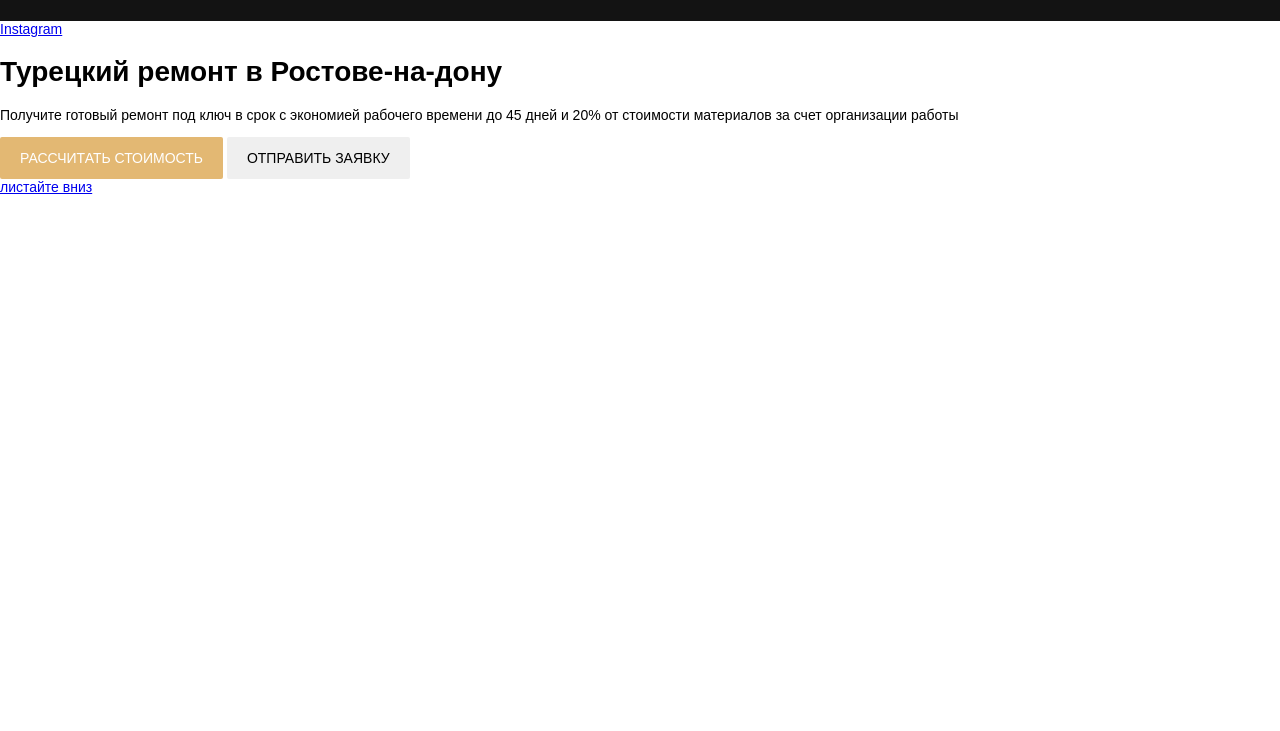
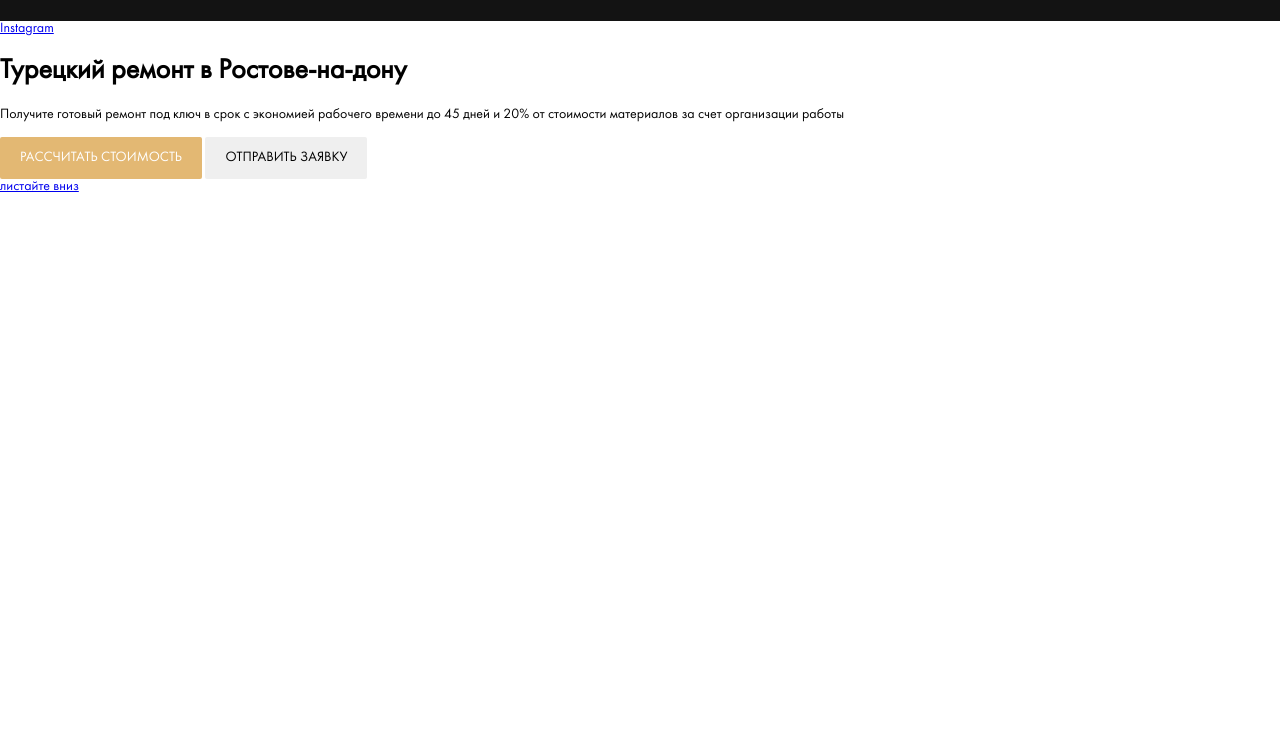
Before and after one commit to Ludmilaiv/repair-design, a website: page index.html in a window 1280 px wide. Shown: the part 69-800 px from the top of the page. Drawn offline with Linux system fonts and the light colour scheme.

Commit message:
feat: add Futura Book add Futura Demi fonts

```diff
--- /dev/null
+++ b/sass/_fonts.scss
@@ -0,0 +1,18 @@
+@font-face {
+  font-family: 'Futura Book';
+  src:
+  url('../fonts/futura/FuturaBookC.woff') format('woff'),
+  url('../fonts/futura/FuturaBookC.woff2') format('woff');
+  font-weight: normal;
+  font-style: normal;
+  font-display: wrap;
+}
+@font-face {
+  font-family: 'Futura Demi';
+  src:
+  url('../fonts/futura/FuturaDemiC.woff') format('woff'),
+  url('../fonts/futura/FuturaDemiC.woff2') format('woff');
+  font-weight: normal;
+  font-style: normal;
+  font-display: wrap;
+}
--- a/sass/style.sass
+++ b/sass/style.sass
@@ -1,3 +1,4 @@
+@import 'fonts'
 @import 'normalize'
 @import 'variables'
 @import 'grid'
@@ -5,5 +6,5 @@
 @import 'templates/header'
 
 body
-  font-family: sans-serif
+  font-family: 'Futura book', sans-serif
   font-size: 14px
```
Also changed, not shown: css/style.css, fonts/futura/FuturaBookC.woff (added), fonts/futura/FuturaBookC.woff2 (added), fonts/futura/FuturaDemiC.woff (added), fonts/futura/FuturaDemiC.woff2 (added).
